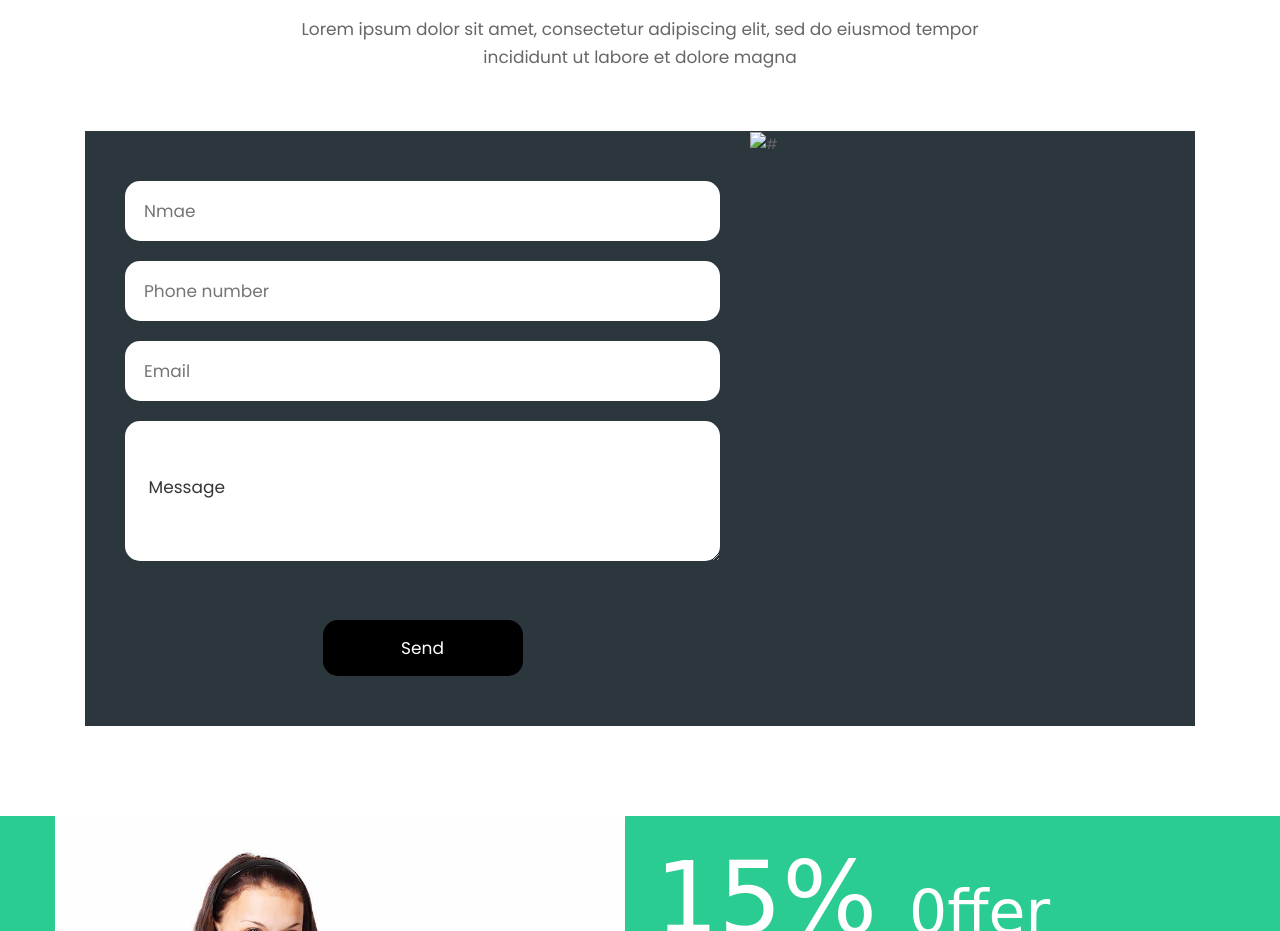
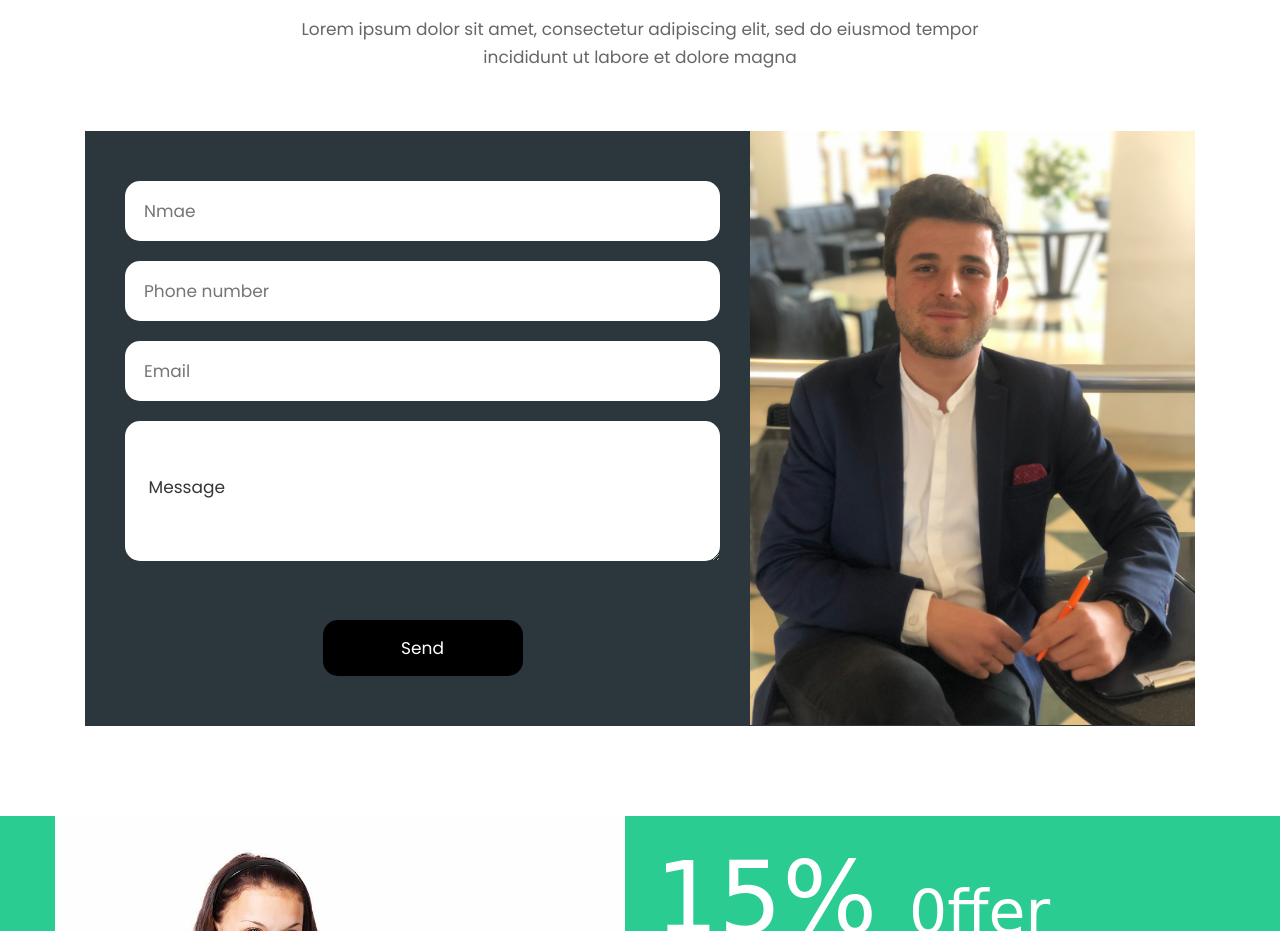
Before and after one commit to mootazmansouri/mizo, a plain HTML site: page index.html in a window 1280 px wide. Shown: the part 2480-3411 px from the top of the page. Drawn offline with nearby package versions, Linux system fonts and the light colour scheme; a web font is replaced by a local one.

Commit message:
Update index.html

```diff
--- a/index.html
+++ b/index.html
@@ -202,7 +202,7 @@
                         </div>
                         <div class="col-md-5">
                            <div class="mane_img">
-                              <figure><img src="images/IMG_3224.jpg" alt="#"/></figure>
+                              <figure><img src="images/IMG_3224.jpeg" alt="#"/></figure>
                            </div>
                         </div>
                      </div>
```
